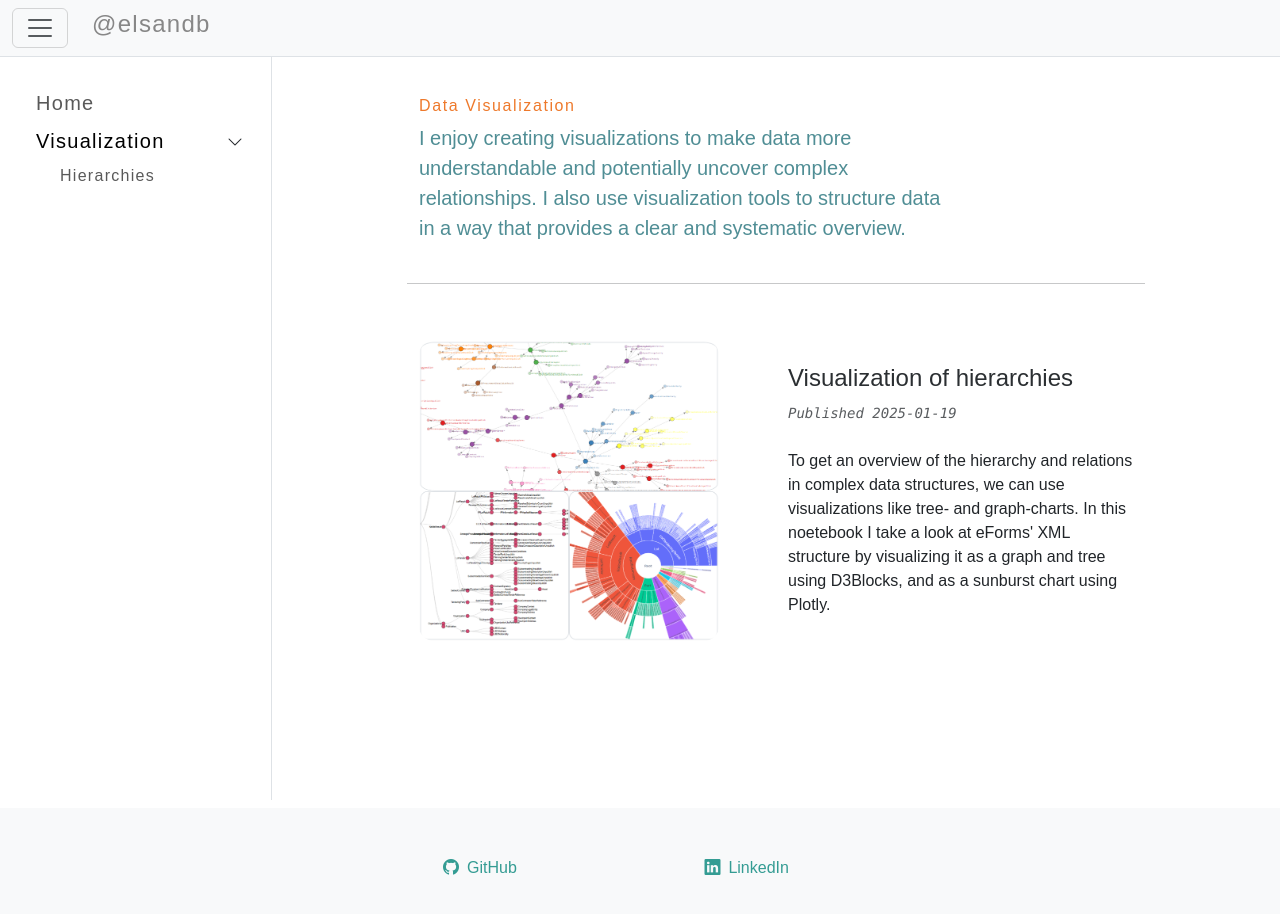
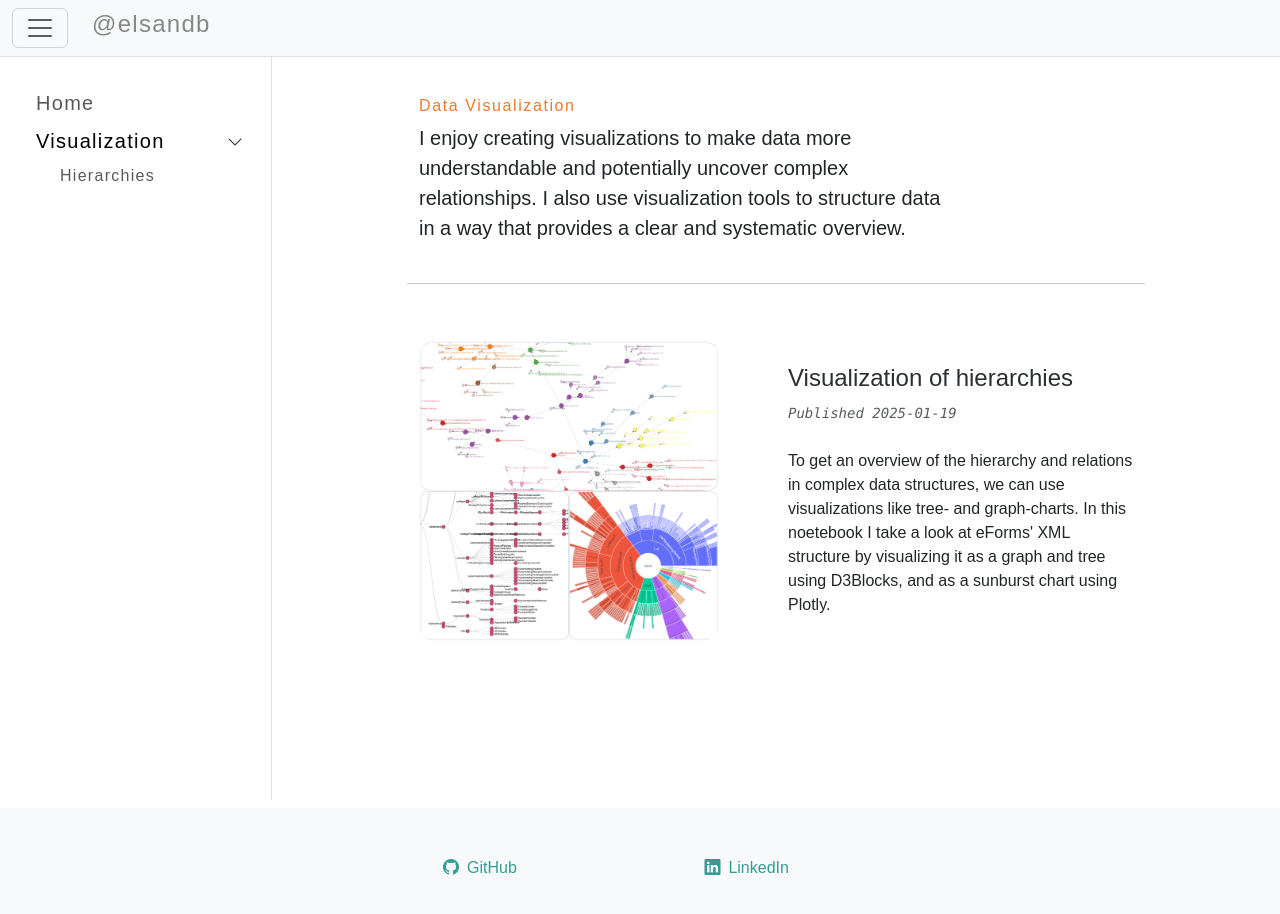
Before and after one commit to elsandb/elsandb.github.io, a Next.js app in the folder next-app/: page /projects/visualize in a window 1280 px wide. Shown: the top 914 px of the page. Built offline with nearby package versions, Linux system fonts and the light colour scheme.

Commit message:
feat: Styling related changes. Fonts, size.

```diff
--- a/next-app/src/app/custom.css
+++ b/next-app/src/app/custom.css
@@ -6,10 +6,10 @@
     --bs-link-color: #349c93;
     --bs-link-color-rgb: 52, 156, 147;
 }
-.lead {
+/* .lead {
     color: var(--bs-primary-text-emphasis);
     font-weight: 200;
-}
+} */
 
 @media (prefers-color-scheme: dark) {
     :root {
--- a/next-app/src/app/projects/visualize/hierarchies/page.tsx
+++ b/next-app/src/app/projects/visualize/hierarchies/page.tsx
@@ -10,6 +10,7 @@ export default function page() {
     <div className="d-grid p-2 p-sm-3 p-md-4 text-center text-sm-start">
       <div className="row justify-content-center fw-light fs-6 pt-4">
         <div className="col-sm-11 col-md-10 col-xl-8 text-start pt-2">
+
           <PostHeader
             title={'Visualization of hierarchies'}
             publishedDate={'2025-01-19'} />
--- a/next-app/src/components/text/lead.tsx
+++ b/next-app/src/components/text/lead.tsx
@@ -1,6 +1,15 @@
+import { Roboto } from "next/font/google";
+import { Open_Sans } from "next/font/google";
+
+const roboto = Roboto({
+    weight: ["100", "300"],
+    style: "normal",
+    subsets: ['latin']
+})
+
 export default function Lead({ children }: { children: React.ReactNode }) {
     return (
-        <p className="fs-5 fw-normal text-primary-emphasis">
+        <p className={roboto.className + 'fw-light fs-5'}>
             {children}
         </p>
     );
```
Also changed, not shown: next-app/src/components/text/post-related.tsx (+3 -4 lines).
